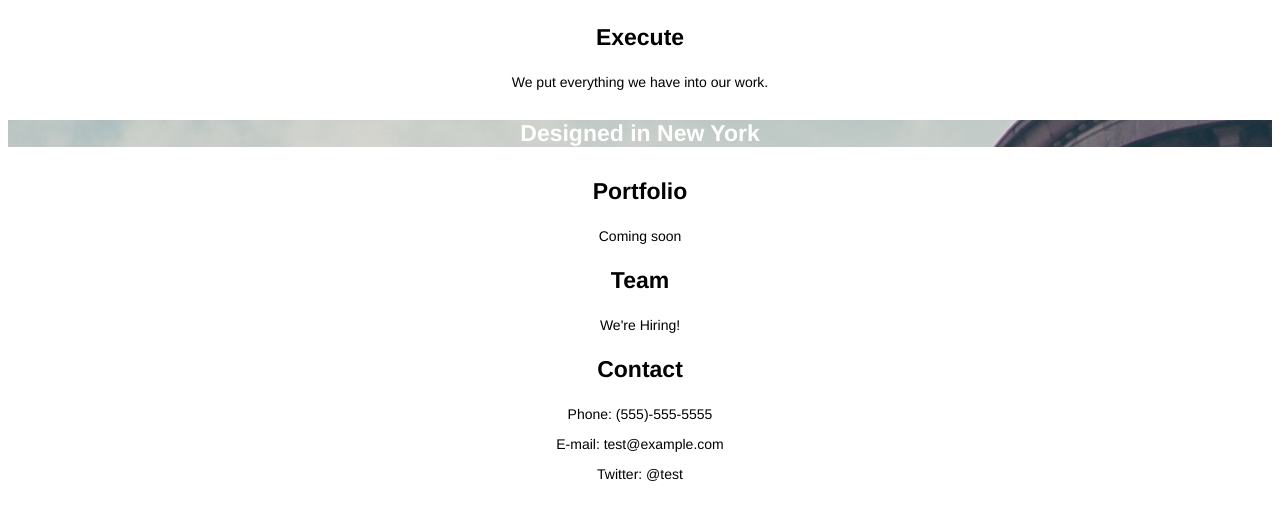
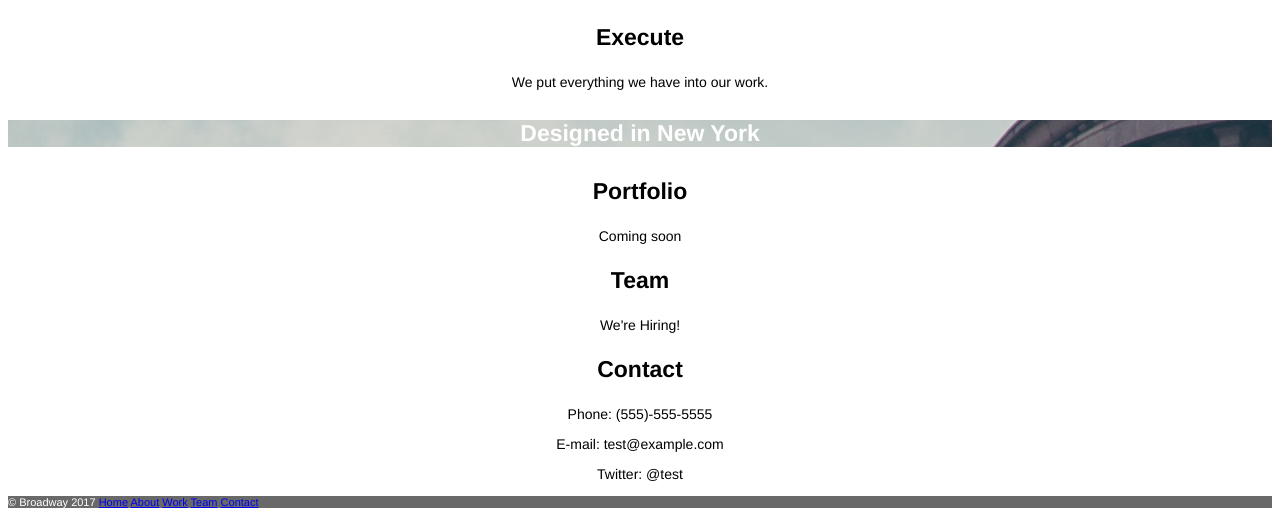
Before and after one commit to tMuckerman/broadway_design, a plain HTML site: page index.html in a window 1280 px wide. Shown: the part 1531-2047 px from the top of the page. Drawn offline with Linux system fonts and the light colour scheme.

Commit message:
Finish footer and styling.

```diff
--- a/index.html
+++ b/index.html
@@ -20,13 +20,13 @@
       <h2 id="process">Our Process</h2>
       <img src="https://s3.amazonaws.com/codecademy-content/programs/freelance-one/broadway/images/identify.svg">
       <h3>Identity</h3>
-      <p>We focus on the most important details.</p>
+        <p>We focus on the most important details.</p>
       <img src="https://s3.amazonaws.com/codecademy-content/programs/freelance-one/broadway/images/understand.svg">
       <h3>Understand</h3>
-      <p>We study our projects inside and out.</p>
+        <p>We study our projects inside and out.</p>
       <img src="https://s3.amazonaws.com/codecademy-content/programs/freelance-one/broadway/images/execute.svg">
       <h3>Execute</h3>
-      <p>We put everything we have into our work.</p>
+        <p>We put everything we have into our work.</p>
     </div>
     <div class="background2">
       <h4>Designed in New York</h4>
@@ -41,6 +41,16 @@
         <p>E-mail: test@example.com</p>
         <p>Twitter: @test</p>
     </div>
-
+    <div>
+      <footer>
+        <nav>
+          © Broadway 2017
+          <a href="#home">Home</a>
+          <a href="#process">About</a>
+          <a href="#work">Work</a>
+          <a href="#team">Team</a>
+          <a href="#contact">Contact</a>
+        </nav>
+      </footer>
   </body>
 </html>
--- a/resources/css/style.css
+++ b/resources/css/style.css
@@ -31,7 +31,7 @@ ul {
   margin: 0;
   padding: 0;
 }
-a {
+li a {
   color: white;
   font-size: 18px;
   line-height: 30px;
@@ -39,3 +39,9 @@ a {
 .background2 {
   background-image: url(../media/the-flatiron-building.png);
 }
+footer {
+  background-color: dimgray;
+  color: white;
+  font-size: 11px;
+  text-align: left;
+}
```
